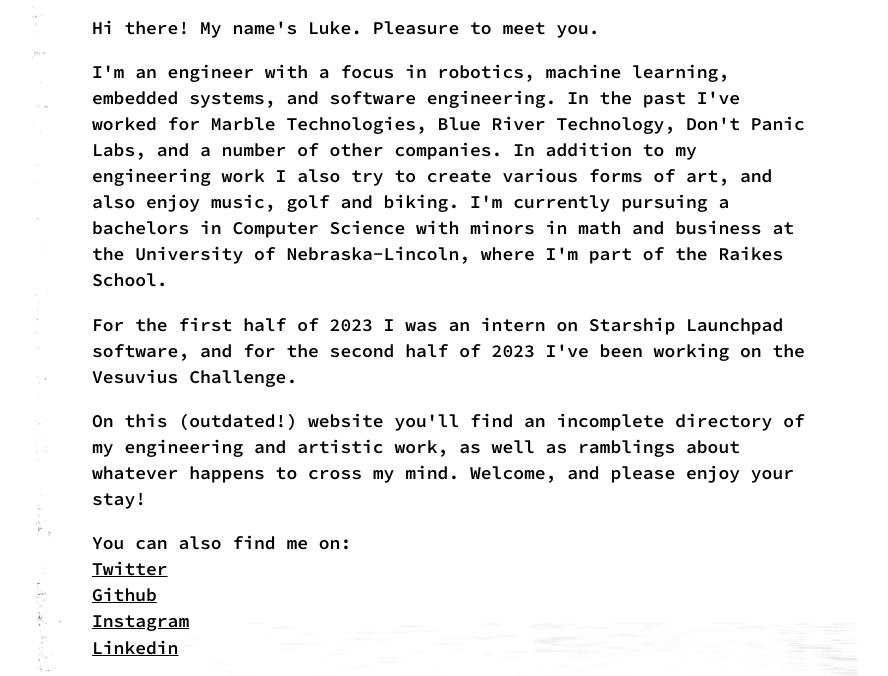
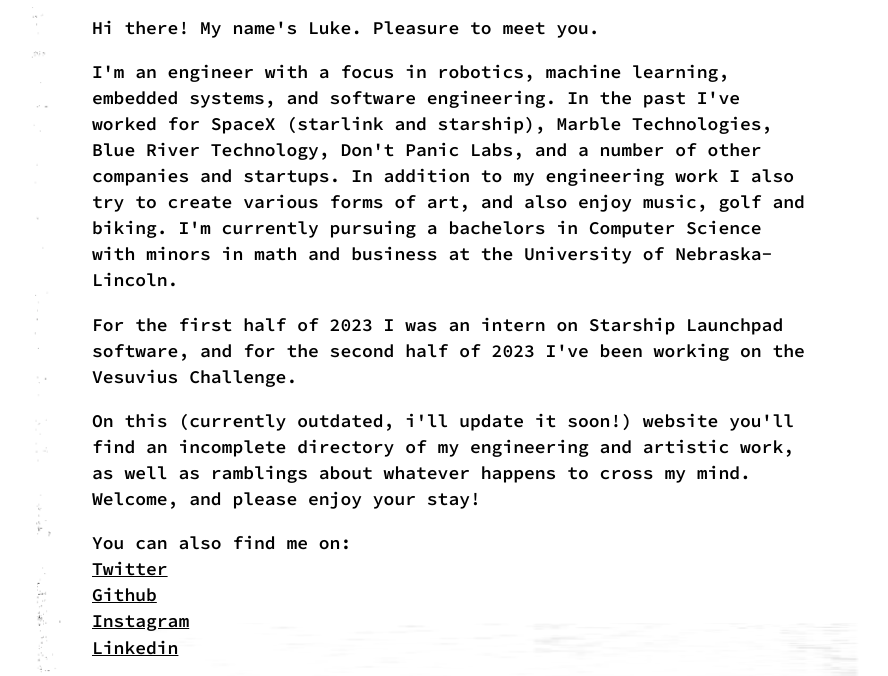
Before and after one commit to lukeboi/11ty-blog, an Eleventy site: page about/index.md in a window 1280 px wide. Shown: the part 777-1453 px from the top of the page, without its empty margins (191-1079 px from the left). Built offline with nearby package versions, Linux system fonts and the light colour scheme; Eleventy itself is replaced by a stand-in of ours; files that its build step writes are made by us from their sources.

Commit message:
Update index.md

```diff
--- a/about/index.md
+++ b/about/index.md
@@ -13,11 +13,11 @@ eleventyNavigation:
 # About Me
 Hi there! My name's Luke. Pleasure to meet you.
 
-I'm an engineer with a focus in robotics, machine learning, embedded systems, and software engineering. In the past I've worked for Marble Technologies, Blue River Technology, Don't Panic Labs, and a number of other companies. In addition to my engineering work I also try to create various forms of art, and also enjoy music, golf and biking. I'm currently pursuing a bachelors in Computer Science with minors in math and business at the University of Nebraska-Lincoln, where I'm part of the Raikes School.
+I'm an engineer with a focus in robotics, machine learning, embedded systems, and software engineering. In the past I've worked for SpaceX (starlink and starship), Marble Technologies, Blue River Technology, Don't Panic Labs, and a number of other companies and startups. In addition to my engineering work I also try to create various forms of art, and also enjoy music, golf and biking. I'm currently pursuing a bachelors in Computer Science with minors in math and business at the University of Nebraska-Lincoln.
 
 For the first half of 2023 I was an intern on Starship Launchpad software, and for the second half of 2023 I've been working on the Vesuvius Challenge.
 
-On this (outdated!) website you'll find an incomplete directory of my engineering and artistic work, as well as ramblings about whatever happens to cross my mind. Welcome, and please enjoy your stay!
+On this (currently outdated, i'll update it soon!) website you'll find an incomplete directory of my engineering and artistic work, as well as ramblings about whatever happens to cross my mind. Welcome, and please enjoy your stay!
 
 You can also find me on:
 [Twitter](https://twitter.com/LukeFarritor)
```
